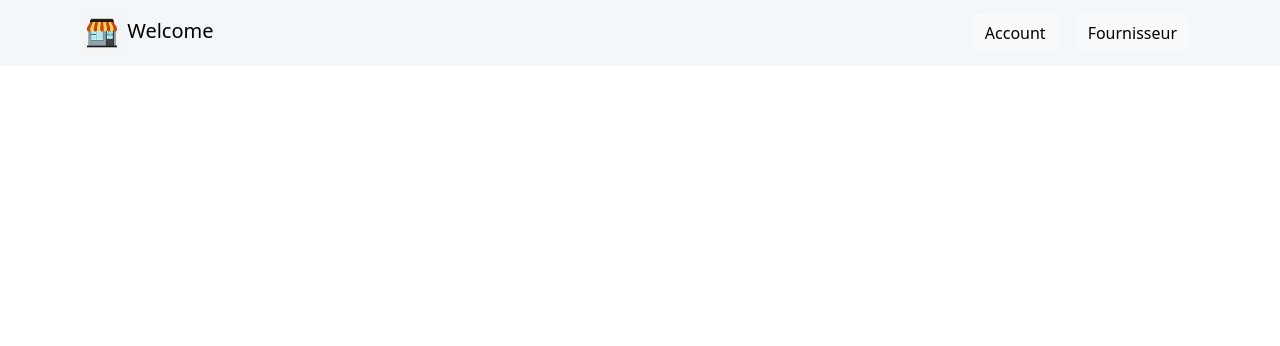
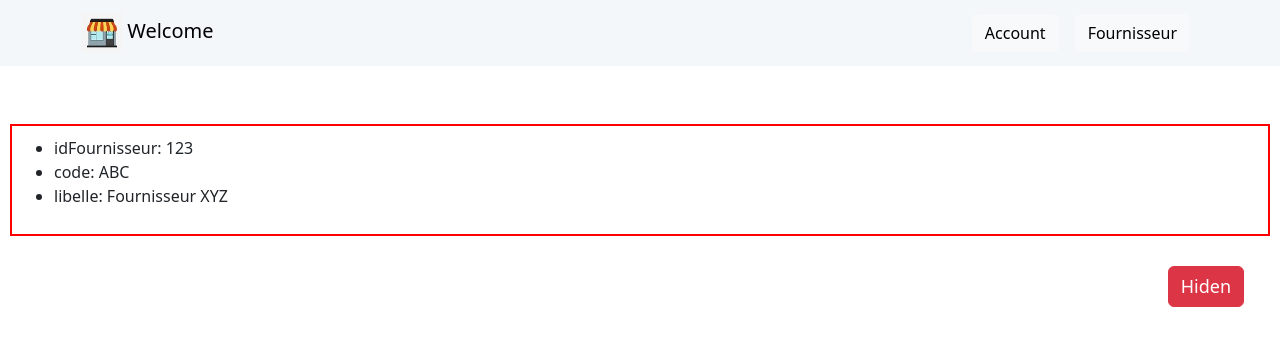
Before and after one commit to bilelZouaoui00/Angular_TWIN4, an Angular app: page /f in a window 1280 px wide. Shown: the top 346 px of the page. Built offline with nearby package versions, Linux system fonts and the light colour scheme.

Commit message:
Ex1: hidden item on click

```diff
--- a/src/app/app.module.ts
+++ b/src/app/app.module.ts
@@ -9,6 +9,7 @@ import { NavbarComponent } from './navbar/navbar.component';
 import { FormsModule } from '@angular/forms';
 import { UserComponent } from './user/user.component';
 import { FournisseurComponent } from './fournisseur/fournisseur.component';
+import { ListFournisseurComponent } from './list-fournisseur/list-fournisseur.component';
 
 
 
@@ -18,7 +19,8 @@ import { FournisseurComponent } from './fournisseur/fournisseur.component';
     CardComponent,
     NavbarComponent,
     UserComponent,
-    FournisseurComponent
+    FournisseurComponent,
+    ListFournisseurComponent
   ],
   imports: [
     BrowserModule,
--- a/src/app/fournisseur/fournisseur.component.html
+++ b/src/app/fournisseur/fournisseur.component.html
@@ -1 +1,22 @@
 <app-navbar></app-navbar>
+
+<br> <br>
+
+<div style="border: 2px solid red; padding: 10px; margin: 10px" [hidden]="hidden">
+  <ul>
+    <li>idFournisseur: {{ idFournisseur }}</li>
+    <li>code: {{ code }}</li>
+    <li>libelle: {{ libelle }}</li>
+  </ul>
+</div>
+<button
+  class="btn btn-danger"
+  style="
+    margin: 20px; right: 16px;
+    position: absolute;
+    right: 16px;
+    font-size: 18px;"
+(click)="hidden = !hidden"
+  >
+  Hiden
+</button>
--- a/src/app/fournisseur/fournisseur.component.ts
+++ b/src/app/fournisseur/fournisseur.component.ts
@@ -1,10 +1,25 @@
-import { Component } from '@angular/core';
+import { Component, OnInit } from '@angular/core';
 
 @Component({
   selector: 'app-fournisseur',
   templateUrl: './fournisseur.component.html',
   styleUrls: ['./fournisseur.component.css']
 })
-export class FournisseurComponent {
+export class FournisseurComponent implements OnInit {
+  idFournisseur: string;
+  code: string;
+  libelle: string;
+  hidden: boolean = false;
+
+  constructor() {
+    this.idFournisseur = '123';
+    this.code = 'ABC';
+    this.libelle = 'Fournisseur XYZ';
+  }
+
+
+  ngOnInit(): void {
+    this.hidden=false;
+  }
 
 }
--- /dev/null
+++ b/src/app/list-fournisseur/list-fournisseur.component.html
@@ -0,0 +1 @@
+<p>list-fournisseur works!</p>
```
Also changed, not shown: src/app/list-fournisseur/list-fournisseur.component.ts (added, +10 -0 lines), src/app/list-fournisseur/list-fournisseur.component.css (added), 1 other file (tests, documents, lock files or other folders).
